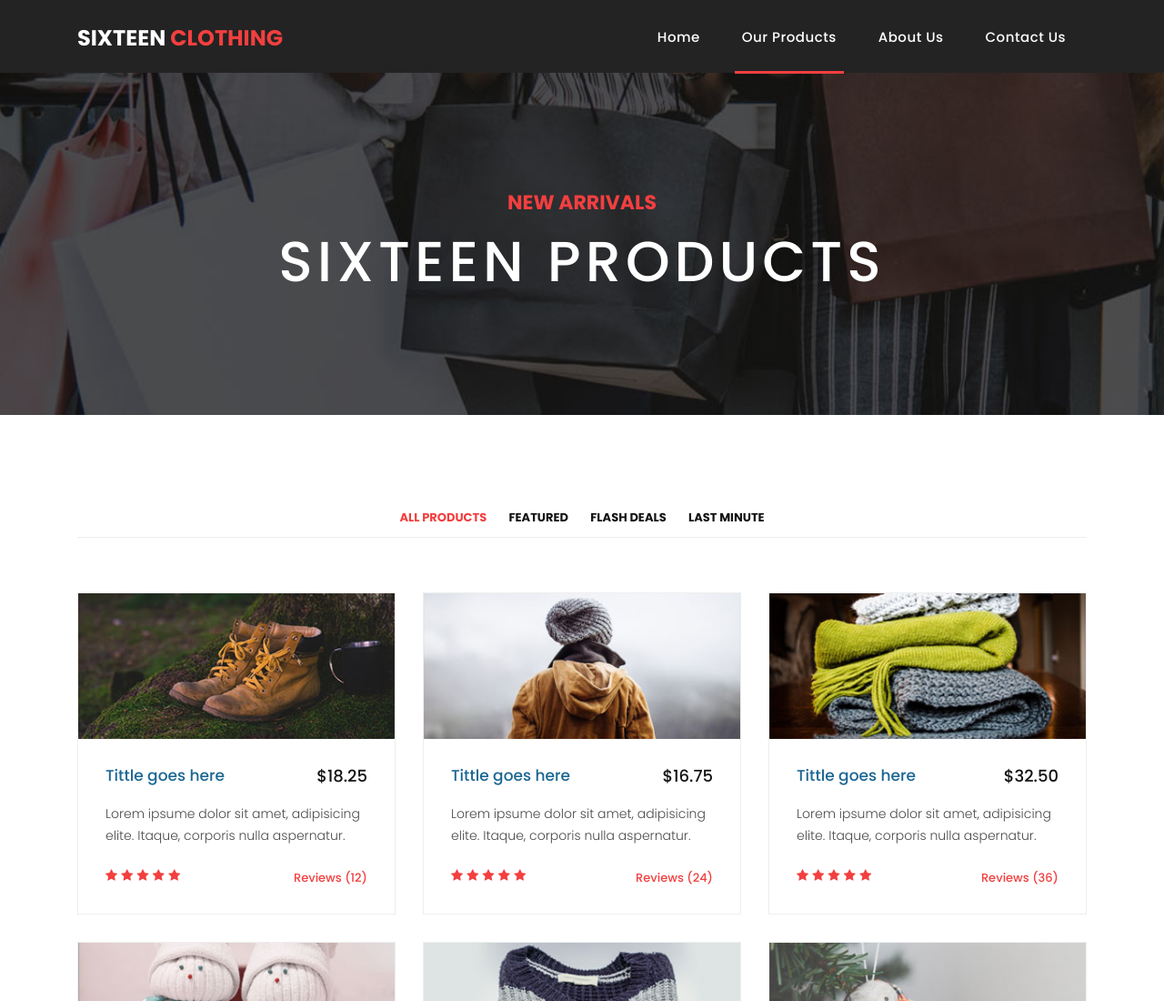
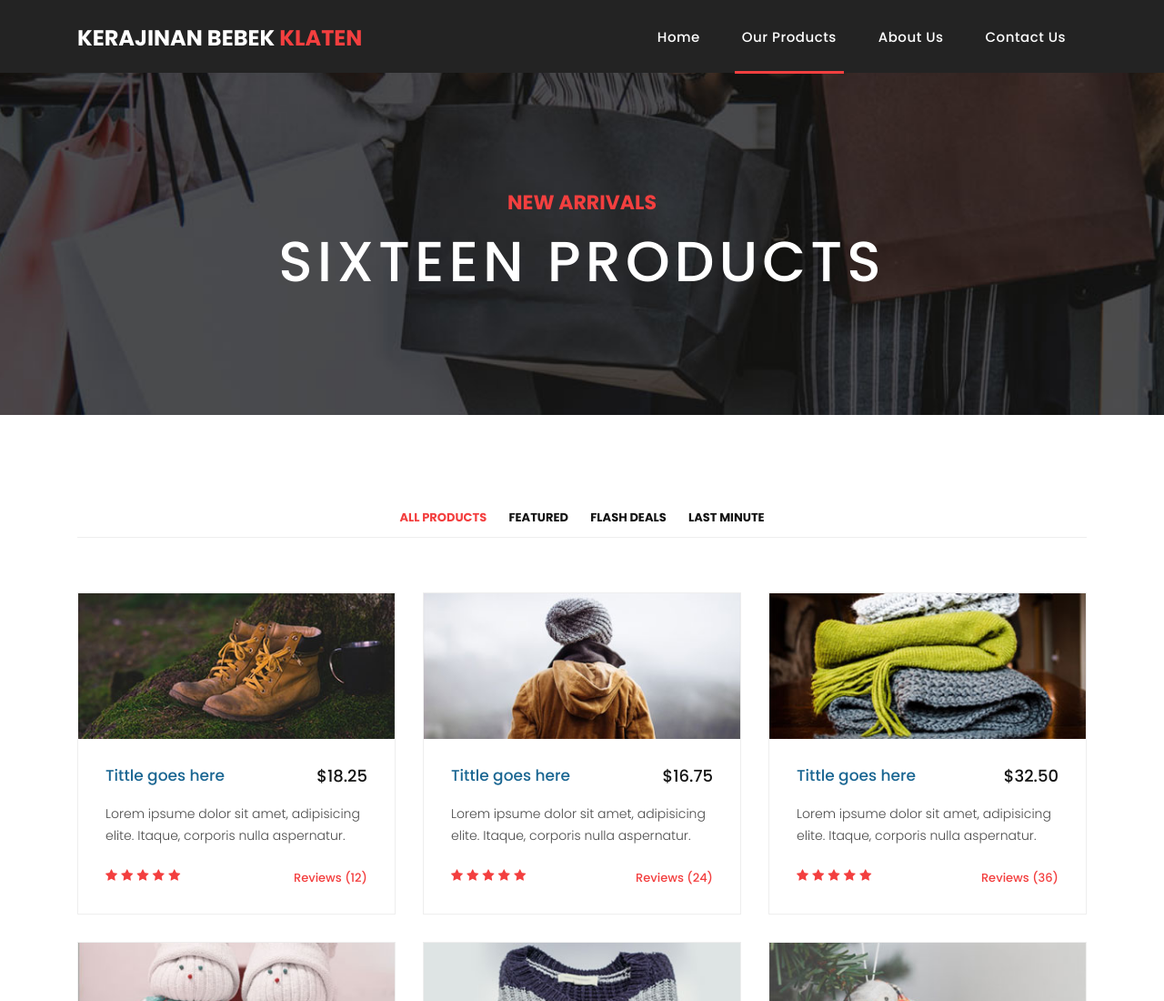
Before and after one commit to ilhamile/Kerajinan-Bebek, a plain HTML site: page products.html in a window 1280 px wide. Shown: the top 1100 px of the page at 91% size. Drawn offline with Linux system fonts and the light colour scheme.

Commit message:
Update products.html

```diff
--- a/products.html
+++ b/products.html
@@ -9,7 +9,7 @@
     <meta name="author" content="">
     <link href="https://fonts.googleapis.com/css?family=Poppins:100,200,300,400,500,600,700,800,900&display=swap" rel="stylesheet">
 
-    <title>Sixteen Clothing Products</title>
+    <title>Kerajinan Bebek Klaten</title>
 
     <!-- Bootstrap core CSS -->
     <link href="vendor/bootstrap/css/bootstrap.min.css" rel="stylesheet">
@@ -44,7 +44,7 @@ https://templatemo.com/tm-546-sixteen-clothing
     <header class="">
       <nav class="navbar navbar-expand-lg">
         <div class="container">
-          <a class="navbar-brand" href="index.html"><h2>Sixteen <em>Clothing</em></h2></a>
+          <a class="navbar-brand" href="index.html"><h2>Kerajinan Bebek <em>Klaten</em></h2></a>
           <button class="navbar-toggler" type="button" data-toggle="collapse" data-target="#navbarResponsive" aria-controls="navbarResponsive" aria-expanded="false" aria-label="Toggle navigation">
             <span class="navbar-toggler-icon"></span>
           </button>
```
